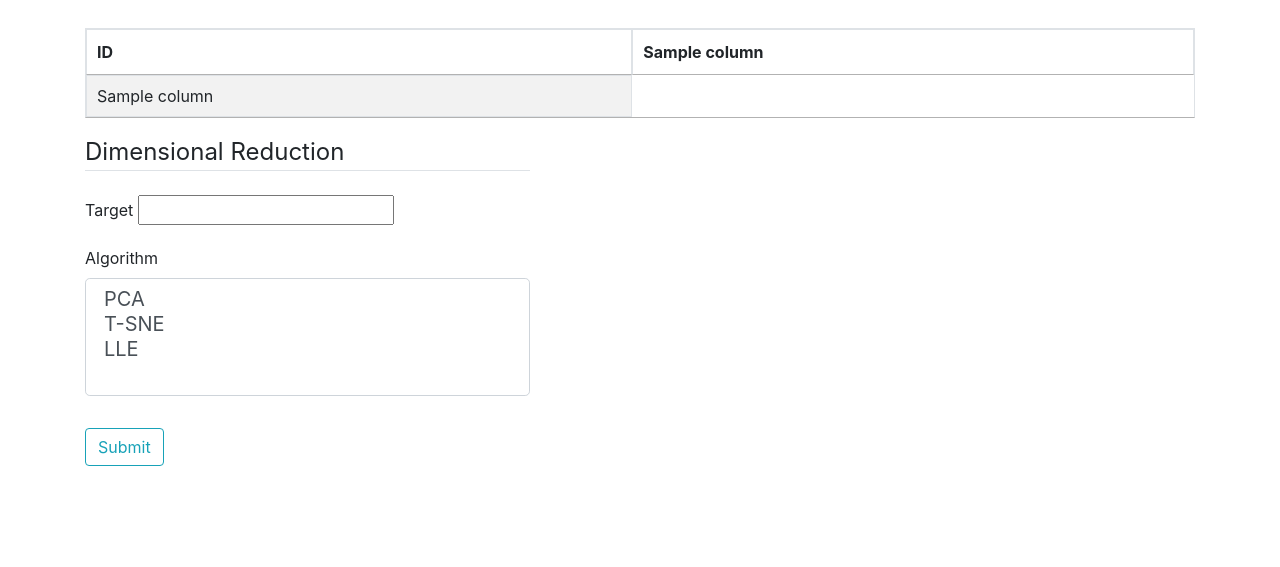
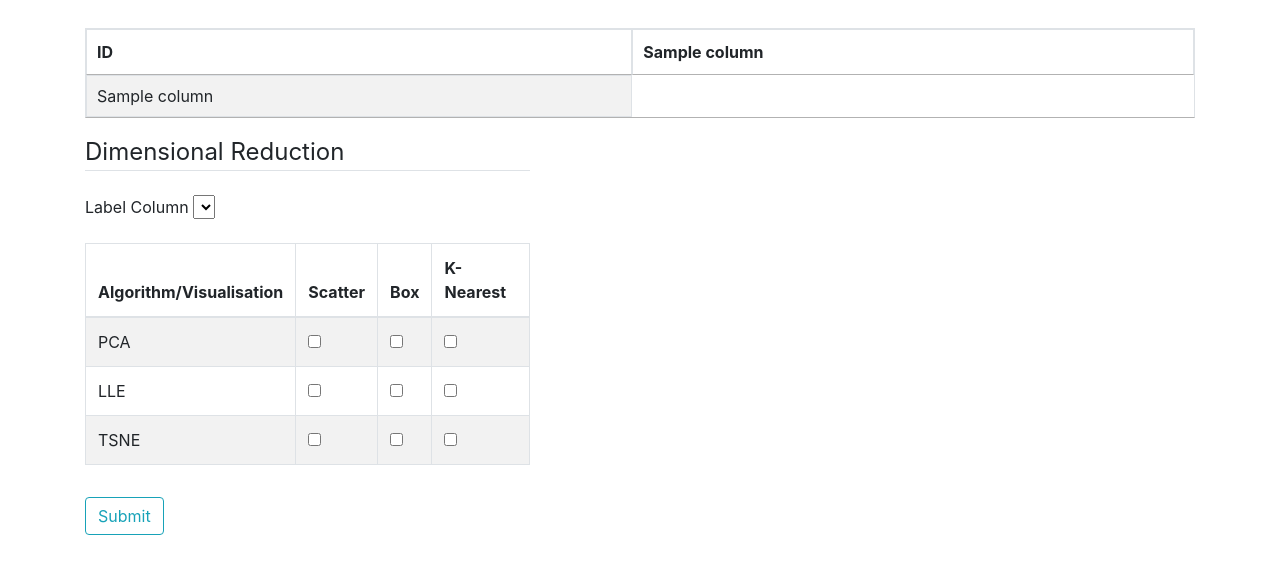
Before and after one commit to kenuxi/EVA, a Flask app: template application/templates/home.html in a window 1280 px wide. Shown: the part 351-918 px from the top of the page. Before the commit the page ends 817 px from the top, so only its background shows below. Run offline with Flask 3, Linux system fonts and the light colour scheme; the template is opened without the code that fills it: values that come from a table or form of the project are taken from there, most other values are stand-ins (such as "Sample title", 1, 10 or a date in 2020); lists and menus that the app fills with data are empty; parts of the project's set-up code (start-up, migrations or seed data) failed here and were passed over; some libraries are stand-ins or nearby versions.

Commit message:
first version of algorithm/vistype matrix. includes a couple of tries and not working code

```diff
--- a/app_reload.py
+++ b/app_reload.py
@@ -1,10 +1,11 @@
 from werkzeug.serving import run_simple
 from flask import Flask, render_template, url_for, redirect, request, flash
 from flask_uploads import configure_uploads, UploadSet
-from forms import SelectFileForm, AlgorithmForm, UploadForm
+from forms import SelectFileForm, AlgorithmForm, UploadForm, VisForm
 from config import app_secret_key, session
 import pandas as pd
 import os
+from config import alg_types
 
 
 to_reload = False
@@ -22,19 +23,19 @@ def get_app():
     @app.route('/home', methods=['GET', 'POST'])
     def home():
         file_form = SelectFileForm()
-        alg_form = AlgorithmForm()
         up_form = UploadForm()
-
+        vis_form = VisForm()
         if file_form.file_submit.data and file_form.validate_on_submit():
             df = pd.read_csv(file_form.file.data)
             # app.config['session']['df'] = df
             session['filename'] = file_form.file.data
             session['DF'] = df
+            vis_form.target.choices = [(str(col), str(col)) for col in df.columns]
             return render_template('home.html', title='Home',
                                    df=df,
                                    file_form=file_form,
                                    up_form=up_form,
-                                   alg_form=alg_form)
+                                   vis_form=vis_form)
 
         elif up_form.csv_submit.data and up_form.validate_on_submit():
             csv_data = up_form.csv_file.data
@@ -46,14 +47,21 @@ def get_app():
             flash('Your file has been Added!', 'success')
             return redirect(url_for('home'))
 
-        elif alg_form.submit.data and alg_form.validate_on_submit():
+        elif vis_form.submit.data:
             dashboard_config = {'location': session['filename'],
-                                'target': alg_form.target.data,
-                                'algorithms': alg_form.algorithm.data
+                                'target': vis_form.target.data,
+                                'PCA': [],
+                                'LLE': [],
+                                'TSNE': []
                                 }
+            for alg in alg_types:
+                for field in vis_form:
+                    if field.type == "BooleanField" and alg in field.short_name:
+                        if field.data:
+                            dashboard_config[alg].append(field.description)
+
             session['dashboard_config'] = dashboard_config
-            print(os.getcwd())
-            return redirect(url_for('reload'))
+            return redirect(url_for('redirect'))    # f"{session['dashboard_config']}"
 
         return render_template('home.html', title='Home', file_form=file_form, up_form=up_form)
 
--- a/application/templates/home.html
+++ b/application/templates/home.html
@@ -50,14 +50,7 @@
   </div>
 </div>
 
-{% if alg_form %}
-<!-- Dimensions
-     Amount of DataPoints
-     Variance
-     Covariance
-     ...
-
-  <p>{{ df.shape | safe }}</p> -->
+{% if vis_form %}
   <table id="table_id" class="table table-striped table-bordered" style="width:100%">
     <thead>
         <tr>
@@ -82,39 +75,58 @@
     <div class="row">
       <div class="col-5 mt-3 mb-3">
         <form method="POST" action="">
-          {{ alg_form.hidden_tag() }}
-
+            {{ vis_form.hidden_tag() }}
             <fieldset class="form-group">
               <legend class="border-bottom mb-4">Dimensional Reduction</legend>
 
               <div class="form-group">
-              {{ alg_form.target.label(class="form-control-label") }}
-              {{ alg_form.target(class="form-control-label") }}
-              {% for error in alg_form.target.errors %}
+                {{ vis_form.target.label(class="form-control-label") }}
+                {{ vis_form.target(class="form-control-label") }}
+                {% for error in vis_form.target.errors %}
                   <span style="color: red;">[{{ error }}]</span>
                 {% endfor %}
+              </div>
 
-            </div>
-            <div class="form-group">
-
-              {{ alg_form.algorithm.label(class="form-control-label") }}
-              {{ alg_form.algorithm(class="form-control form-control-lg") }}
-              {% for error in alg_form.algorithm.errors %}
-                <span style="color: red;">[{{ error }}]</span>
-              {% endfor %}
-
-            </div>
+              <table class="table table-striped table-bordered">
+              <thead>
+                  <tr>
+                    <th>Algorithm/Visualisation</th>
+                    <th>Scatter</th>
+                    <th>Box</th>
+                    <th>K-Nearest</th>
+                  </tr>
+              </thead>
+              <tbody>
+                <tr>
+                  <td>PCA</td>
+                  <td>{{ vis_form.PCA1 }}</td>
+                  <td>{{ vis_form.PCA2 }}</td>
+                  <td>{{ vis_form.PCA3 }}</td>
+                </tr>
+                <tr>
+                  <td>LLE</td>
+                  <td>{{ vis_form.LLE1 }}</td>
+                  <td>{{ vis_form.LLE2 }}</td>
+                  <td>{{ vis_form.LLE3 }}</td>
+                </tr>
+                <tr>
+                  <td>TSNE</td>
+                  <td>{{ vis_form.TSNE1 }}</td>
+                  <td>{{ vis_form.TSNE2 }}</td>
+                  <td>{{ vis_form.TSNE3 }}</td>
+                </tr>
+              </tbody>
+            </table>
             </fieldset>
 
             <div class="form-group">
-            {{ alg_form.submit(class="btn btn-outline-info") }}
+             {{ vis_form.submit(class="btn btn-outline-info") }}
             </div>
+
           </form>
       </div>
     </div>
   </div>
-
 {% endif%}
 
-
 {% endblock content %}
--- a/config.py
+++ b/config.py
@@ -8,3 +8,6 @@ iris_config = {'location': 'application/data/iris_anomalies.csv',
 app_secret_key = 'b042acdb071518100e25f40b93088487'
 
 session = {}
+
+vis_types = ['Scatter', 'Box', 'K-Nearest']
+alg_types = ['PCA', 'LLE', 'TSNE']
--- a/forms.py
+++ b/forms.py
@@ -1,8 +1,9 @@
 import os
 from flask_wtf import FlaskForm
 from flask_wtf.file import FileField, FileAllowed
-from wtforms import SubmitField, SelectField, StringField, SelectMultipleField
+from wtforms import SubmitField, SelectField, SelectMultipleField, BooleanField, widgets
 from wtforms.validators import DataRequired
+from config import vis_types
 # from wtforms import PasswordField
 # from wtforms.validators import Length, Email, EqualTo
 
@@ -14,14 +15,38 @@ class SelectFileForm(FlaskForm):
 
 
 class AlgorithmForm(FlaskForm):
-    target = StringField(validators=[DataRequired()])
-    algorithm = SelectMultipleField(label='Algorithm', choices=[('PCA', 'PCA'), ('T-SNE', 'T-SNE'), ('LLE', 'LLE')])
     submit = SubmitField(label='Submit')
 
 
 class UploadForm(FlaskForm):
     csv_file = FileField(label='CSV', validators=[DataRequired(), FileAllowed(['csv'], 'Wrong file format!')])
     csv_submit = SubmitField(label='Upload')
+
+
+class VisForm(FlaskForm):
+    target = SelectField(label='Label Column', choices=[])
+    PCA1 = BooleanField(label='scatter', description="scatter")
+    PCA2 = BooleanField(label='box', description="box")
+    PCA3 = BooleanField(label='k', description="k")
+    LLE1 = BooleanField(label='scatter', description="scatter")
+    LLE2 = BooleanField(label='box', description="box")
+    LLE3 = BooleanField(label='k', description="k")
+    TSNE1 = BooleanField(label='scatter', description="scatter")
+    TSNE2 = BooleanField(label='box', description="box")
+    TSNE3 = BooleanField(label='k', description="k")
+    submit = SubmitField(label='Submit')
+
+
+class MultiCheckboxField(SelectMultipleField):
+    widget = widgets.ListWidget(prefix_label=False)
+    option_widget = widgets.CheckboxInput()
+
+
+class MultiAlgForm(FlaskForm):
+    pca = MultiCheckboxField(label='PCA')
+    lle = MultiCheckboxField(label='LLE')
+    tsne = MultiCheckboxField(label='TSNE')
+    submit = SubmitField(label='Submit')
 
 
 '''
```
Also changed, not shown: application/templates/example.html (added, +75 -0 lines). Lines whose indentation alone changed are shown as unchanged.
